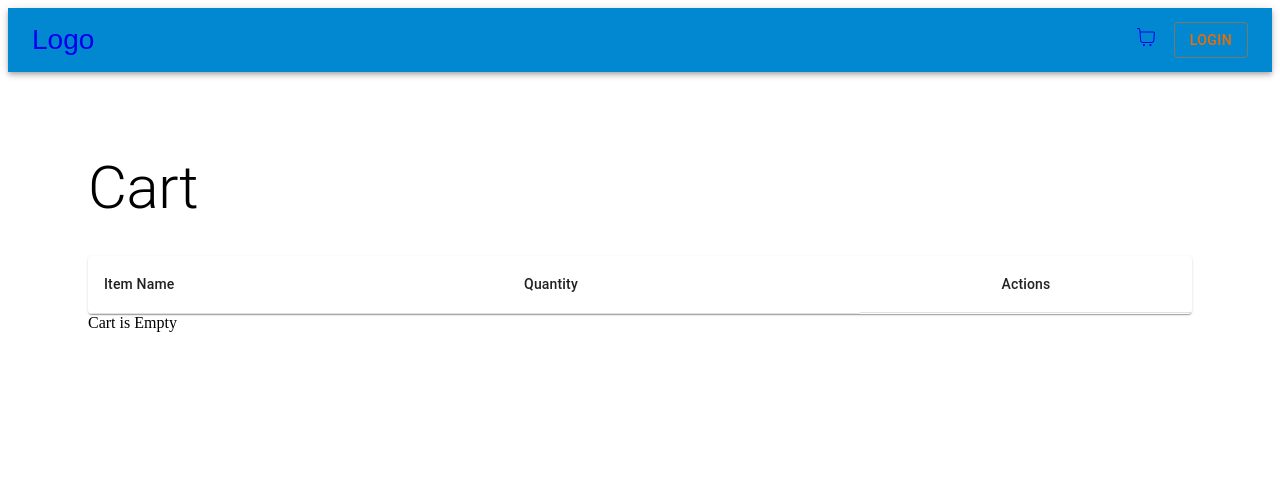
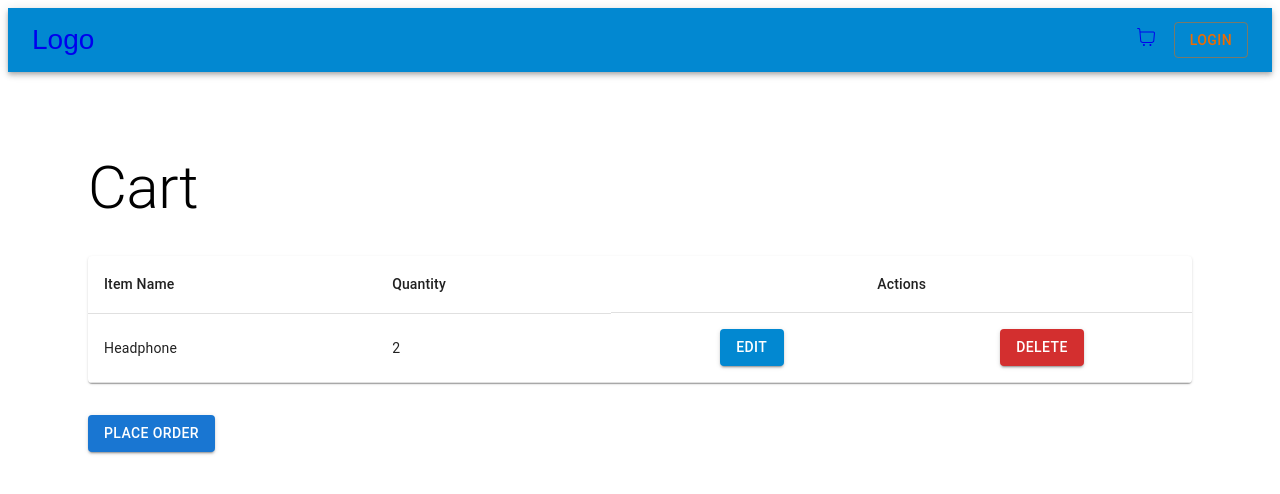
Before and after one commit to Sujan-1990/shopping-cart, a React (Vite) app: page /cart in a window 1280 px wide. Shown: the top 494 px of the page. Built offline with nearby package versions, Linux system fonts and the light colour scheme; data requests are answered from the project's data file.

Commit message:
cart empty and update product list implemented

```diff
--- a/data/data.json
+++ b/data/data.json
@@ -7,7 +7,7 @@
       "imgSrc": "https://m.media-amazon.com/images/I/8189uwDnMkL._AC_SL1500_.jpg",
       "price": 122,
       "available": true,
-      "quantity": 0
+      "quantity": 10
     },
     {
       "id": "2",
@@ -34,7 +34,7 @@
       "imgSrc": "https://m.media-amazon.com/images/I/815uX7wkOZS._AC_SL1500_.jpg",
       "price": 1200,
       "available": true,
-      "quantity": 14
+      "quantity": 9
     },
     {
       "id": "5",
@@ -43,7 +43,7 @@
       "imgSrc": "https://m.media-amazon.com/images/I/61O7S27O+jL._AC_SL1468_.jpg",
       "price": 299,
       "available": true,
-      "quantity": 14
+      "quantity": 12
     },
     {
       "id": "6",
@@ -55,7 +55,14 @@
       "quantity": 11
     }
   ],
-  "cart": [],
+  "cart": [
+    {
+      "id": "1736504402718",
+      "productId": "5",
+      "quantity": 2,
+      "productName": "Headphone"
+    }
+  ],
   "orders": [
     {
       "id": "1736340057663",
--- a/src/components/Cart.tsx
+++ b/src/components/Cart.tsx
@@ -13,9 +13,10 @@ import {
 import { useEffect, useState } from "react";
 import { ICart } from "../interfaces/cart";
 import { IOrder } from "../interfaces/order";
+import { IProduct } from "../interfaces/product";
 
 export default function Cart() {
-	const [cart, setCart] = useState([]);
+	const [cartList, setCartList] = useState([]);
 	const [isOrderSuccess, setIsOrderSuccess] = useState(false);
 
 	useEffect(() => {
@@ -23,7 +24,7 @@ export default function Cart() {
 			try {
 				const response = await fetch("http://localhost:3001/cart");
 				const result = await response.json();
-				setCart(result);
+				setCartList(result);
 			} catch (error) {
 				console.error("Error fetching products:", error);
 			}
@@ -55,7 +56,7 @@ export default function Cart() {
 		const order: IOrder = {
 			id: Date.now().toString(),
 			createdAt: new Date(),
-			items: cart,
+			items: cartList,
 		};
 
 		await placeOrder(order);
@@ -64,13 +65,43 @@ export default function Cart() {
 
 		console.log("Data removed");
 	}
+	async function getProduct(cart: ICart) {
+		try {
+			const response = await fetch(
+				`http://localhost:3001/products/${cart.productId}`
+			);
+			const product = await response.json();
+			const updatedProduct: IProduct = {
+				...product,
+				quantity: product.quantity + cart.quantity,
+			};
+			return updatedProduct;
+		} catch (error) {
+			console.log(error);
+		}
+	}
+	async function updateProduct(product: IProduct) {
+		try {
+			await fetch(`http://localhost:3001/products/${product.id}`, {
+				method: "PUT",
+				body: JSON.stringify(product),
+			});
+		} catch (error) {
+			console.log(error);
+		}
+	}
 
-	async function deleteItem(item: ICart) {
-		await fetch(`http://localhost:3001/cart/${item.id}`, {
-			method: "DELETE",
-		});
-
-		setCart(cart.filter((x: ICart) => x.id != item.id));
+	async function deleteCart(cart: ICart) {
+		try {
+			await fetch(`http://localhost:3001/cart/${cart.id}`, {
+				method: "DELETE",
+			});
+			setCartList(cartList.filter((x: ICart) => x.id != cart.id));
+			const product = await getProduct(cart);
+			product && updateProduct(product);
+		} catch (error) {
+			console.log(error);
+		}
 	}
 
 	return (
@@ -92,7 +123,7 @@ export default function Cart() {
 								</TableRow>
 							</TableHead>
 							<TableBody>
-								{cart.map((item: ICart) => (
+								{cartList.map((item: ICart) => (
 									<TableRow key={item.id}>
 										<TableCell>{item.productName}</TableCell>
 										<TableCell>{item.quantity}</TableCell>
@@ -106,7 +137,7 @@ export default function Cart() {
 												variant="contained"
 												color="error"
 												sx={{ ml: 4 }}
-												onClick={() => deleteItem(item)}
+												onClick={() => deleteCart(item)}
 											>
 												Delete
 											</Button>
@@ -116,7 +147,7 @@ export default function Cart() {
 							</TableBody>
 						</Table>
 					</TableContainer>
-					{cart.length > 0 ? (
+					{cartList.length > 0 ? (
 						<Button
 							variant="contained"
 							sx={{ width: "fit-content" }}
```
